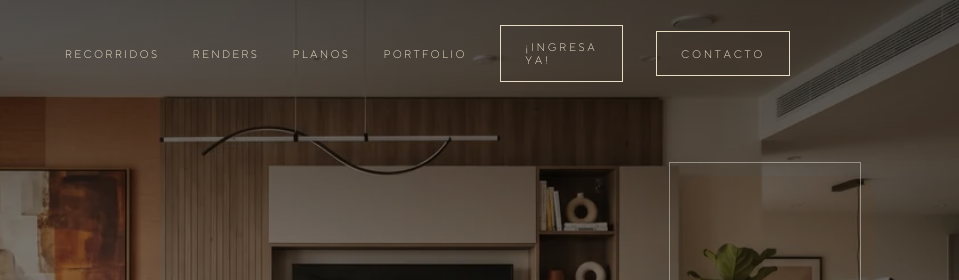
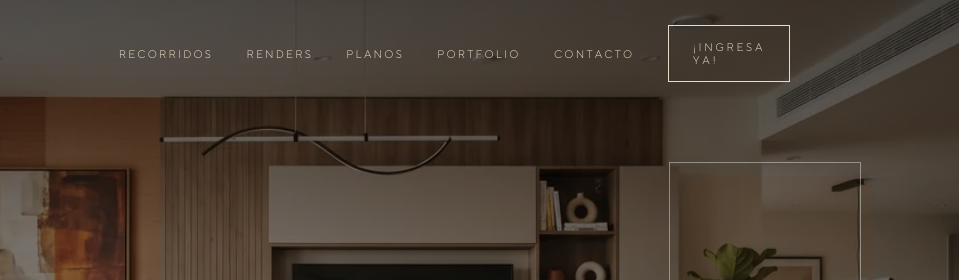
Before and after one commit to greenbeandevs-blip/arnet-panora-landing-page, a plain HTML site: page index.html in a window 1280 px wide. Shown: the top 280 px of the page, 321-1280 px from the left. Drawn offline with Linux system fonts and the light colour scheme.

Commit message:
fixed header

```diff
--- a/index.html
+++ b/index.html
@@ -279,7 +279,7 @@ section{overflow-x:clip}
 }
 @media(prefers-reduced-motion:reduce){.m,.m .im,.sc:after{transition:none;animation:none}}
 </style></head><body>
-<nav><div class="nav-pill"><a href="#hero" class="brand"><img src="/style/images/logo/arnet_logo.png" style="height: 20px; margin-right: 20px;" alt="" fetchpriority="high">arnet dominicana</a><div><a href="#pano">Recorridos</a><a href="#render">Renders</a><a href="#plans">Planos</a><a href="#portfolio">Portfolio</a><a href="https://app.arnet.do/" class="btn o">¡Ingresa ya!</a><a href="#end" class="btn o">Contacto</a><button id="mb" aria-expanded="false">Menú</button></div></div></nav>
+<nav><div class="nav-pill"><a href="#hero" class="brand"><img src="/style/images/logo/arnet_logo.png" style="height: 20px; margin-right: 20px;" alt="" fetchpriority="high">arnet dominicana</a><div><a href="#pano">Recorridos</a><a href="#render">Renders</a><a href="#plans">Planos</a><a href="#portfolio">Portfolio</a><a href="#end">Contacto</a><a href="https://app.arnet.do/" class="btn o">¡Ingresa ya!</a><button id="mb" aria-expanded="false">Menú</button></div></div></nav>
 <div id="menu"><a href="#pano">recorridos</a><a href="#render">renders</a><a href="#plans">planos</a><a href="#portfolio">portfolio</a><a href="#tour">tour</a><a href="https://app.arnet.do/" target="_blank" rel="noopener noreferrer">¡Ingresa ya!</a><a href="#end">contacto</a><div class="menu-footer"><img src="/style/images/logo/arnet_logo.png" alt="" loading="lazy" decoding="async" style="height:18px;width:auto">arnet dominicana</div></div>
 
 <div id="intro-video" aria-hidden="false">
```
